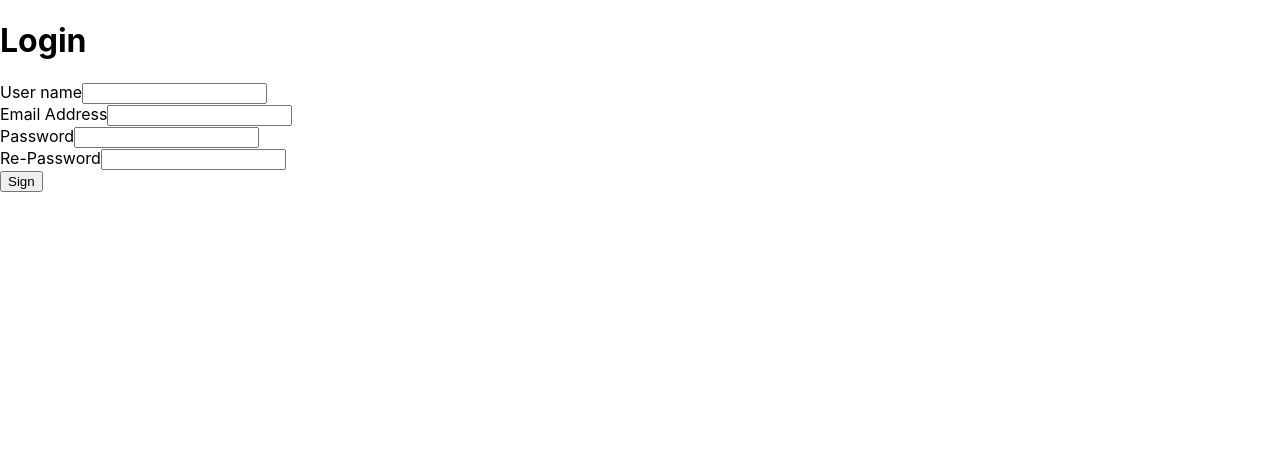
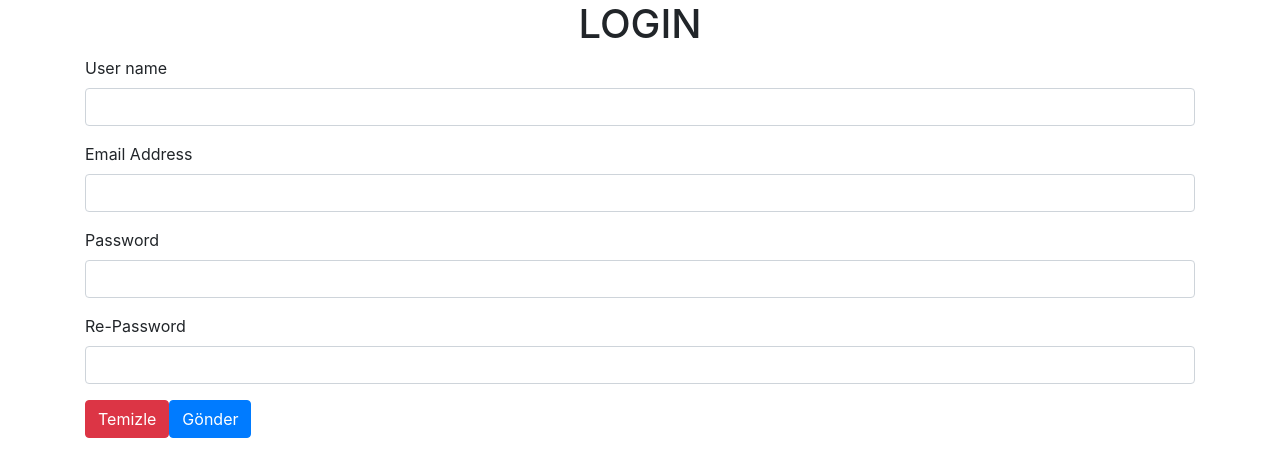
Before and after one commit to hamitmizrak/BlogReactSpringBoot, a React (Create React App) app in the folder react_blog/blog_frontend/: page / in a window 1280 px wide. Shown: the top 476 px of the page. Built offline with nearby package versions, Linux system fonts and the light colour scheme.

Commit message:
boostrap CDI

```diff
--- a/react_blog/blog_frontend/public/index.html
+++ b/react_blog/blog_frontend/public/index.html
@@ -10,10 +10,26 @@
     <link rel="apple-touch-icon" href="%PUBLIC_URL%/logo192.png" />
     <link rel="manifest" href="%PUBLIC_URL%/manifest.json" />
 
+     <!-- Bootstrap CSS -->
+     <link rel="stylesheet" href="https://stackpath.bootstrapcdn.com/bootstrap/4.3.1/css/bootstrap.min.css"
+     integrity="sha384-ggOyR0iXCbMQv3Xipma34MD+dH/1fQ784/j6cY/iJTQUOhcWr7x9JvoRxT2MZw1T" crossorigin="anonymous">
+
     <title>React App</title>
   </head>
   <body>
     <noscript>You need to enable JavaScript to run this app.</noscript>
     <div id="root"></div>
+
+    <!-- Optional JavaScript -->
+<!-- jQuery first, then Popper.js, then Bootstrap JS -->
+<script src="https://code.jquery.com/jquery-3.3.1.slim.min.js"
+integrity="sha384-q8i/X+965DzO0rT7abK41JStQIAqVgRVzpbzo5smXKp4YfRvH+8abtTE1Pi6jizo"
+crossorigin="anonymous"></script>
+<script src="https://cdnjs.cloudflare.com/ajax/libs/popper.js/1.14.7/umd/popper.min.js"
+integrity="sha384-UO2eT0CpHqdSJQ6hJty5KVphtPhzWj9WO1clHTMGa3JDZwrnQq4sF86dIHNDz0W1"
+crossorigin="anonymous"></script>
+<script src="https://stackpath.bootstrapcdn.com/bootstrap/4.3.1/js/bootstrap.min.js"
+integrity="sha384-JjSmVgyd0p3pXB1rRibZUAYoIIy6OrQ6VrjIEaFf/nJGzIxFDsf4x0xIM+B07jRM"
+crossorigin="anonymous"></script>
   </body>
 </html>
--- a/react_blog/blog_frontend/src/Login.js
+++ b/react_blog/blog_frontend/src/Login.js
@@ -11,12 +11,12 @@ class Login extends React.Component {
 
   onChange = (event) => {
     //1.yol :Object Destructuring
-        const {name, value} = event.target;
+    const { name, value } = event.target;
 
     //2.yol
     // const value=event.target.value;
     // const key=event.target.name;
-        this.setState({[name]: value});
+    this.setState({ [name]: value });
   };
 
   //button
@@ -24,7 +24,7 @@ class Login extends React.Component {
     event.preventDefault(); //browsera dur birşey yapma diyoruz.
 
     //1.yol Object Destructuring
-        const {username, emailaddres, password} = this.state;
+    const { username, emailaddres, password } = this.state;
     //1.seçenek eğer key value aynı değerse
     const body = {
       username,
@@ -46,7 +46,6 @@ class Login extends React.Component {
     //   password: this.state.password
     // };
 
-
     //webPack proxy öncesi
     // axios.post("http://localhost:8080/api/logins/create", body);
 
@@ -56,28 +55,60 @@ class Login extends React.Component {
 
   render() {
     return (
+      //JSX class olduğu için biz className kullalım
+      <div className="container">
         <form>
-                <h1>Login</h1>
-                <div>
+          <h1 className="text-center text-uppercase text-display-2">Login</h1>
+          <div className="form-group">
             <label>User name</label>
-                    <input name="username" onChange={this.onChange}/>
+            <input
+              name="username"
+              className="form-control"
+              onChange={this.onChange}
+            />
+          </div>
+
+          <div className="form-group">
+            <label>Email Address</label>
+            <input
+              name="emailaddres"
+              className="form-control"
+              onChange={this.onChange}
+            />
+          </div>
+
+          <div className="form-group">
+            <label>Password</label>
+            <input
+              name="password"
+              className="form-control"
+              type="password"
+              onChange={this.onChange}
+            />
+          </div>
+
+          <div className="form-group">
+            <label>Re-Password</label>
+            <input
+              name="repassword"
+              className="form-control"
+              type="password"
+              onChange={this.onChange}
+            />
           </div>
           <div>
-                    <label>Email Address</label>
-                    <input name="emailaddres" onChange={this.onChange}/>
-                </div>
-                <div>
-                    <label>Password</label>
-                    <input name="password" type="password" onChange={this.onChange}/>
-                </div>
-                <div>
-                    <label>Re-Password</label>
-                    <input name="repassword" type="password" onChange={this.onChange}/>
-                </div>
-                <div>
-                    <button onClick={this.buttonSubmitFunction}>Sign</button>
+            <button type="reset" className="btn btn-danger">
+              Temizle
+            </button>
+            <button
+              className="btn btn-primary"
+              onClick={this.buttonSubmitFunction}
+            >
+              Gönder
+            </button>
           </div>
         </form>
+      </div>
     );
   }
 }
```
Lines whose indentation alone changed are shown as unchanged.
